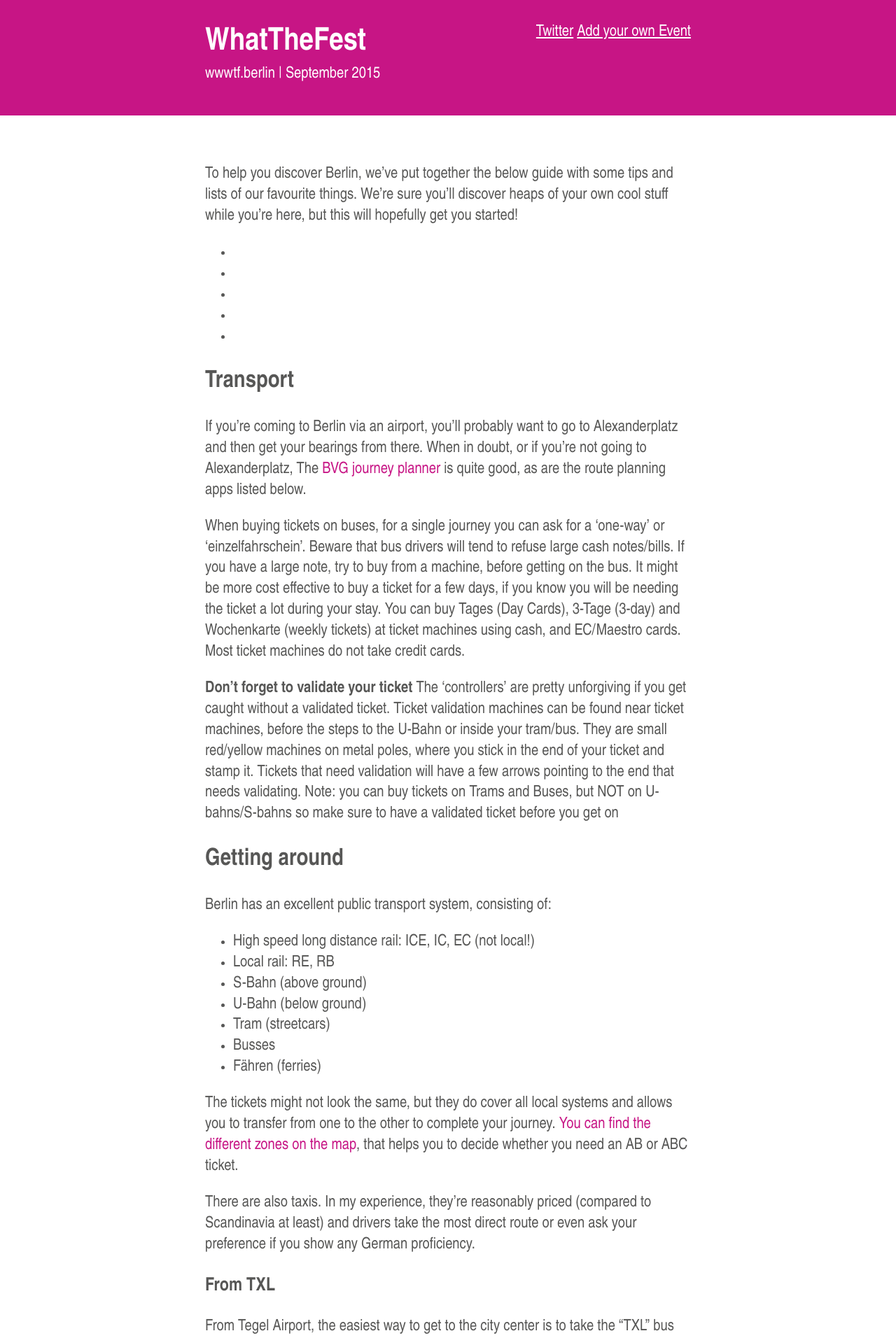
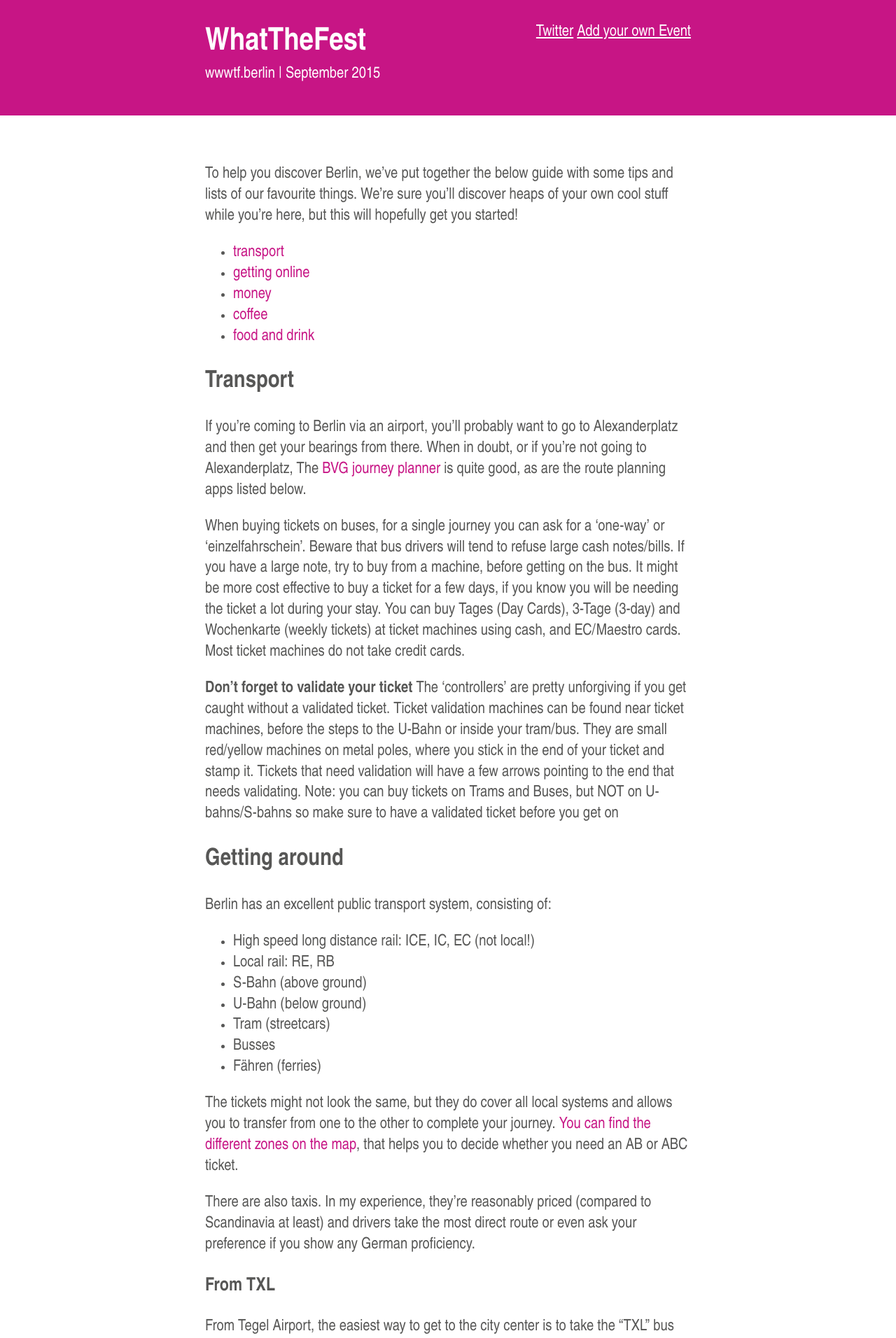
Before and after one commit to jsconf/wwwtf.berlin, a Jekyll site: the page built from welcome/index.md, in a window 1280 px wide. Shown: the top 1912 px of the page at 70% size. Built offline with Jekyll 4.4.1, drawn with Linux system fonts in a browser that asks for light colours.

Commit message:
Fix welcome link color

```diff
--- a/welcome/index.md
+++ b/welcome/index.md
@@ -9,11 +9,11 @@ cool stuff while you're here, but this will hopefully get you started!
 
 <a name="top"></a>
 <ul>
-<li><a class="eventlist-element__link" href="#transport">transport</a></li>
-<li><a class="eventlist-element__link" href="#gettingonline">getting online</a></li>
-<li><a class="eventlist-element__link" href="#money">money</a></li>
-<li><a class="eventlist-element__link" href="#coffee">coffee</a></li>
-<li><a class="eventlist-element__link" href="#fooddrink">food and drink</a></li>
+<li><a href="#transport">transport</a></li>
+<li><a href="#gettingonline">getting online</a></li>
+<li><a href="#money">money</a></li>
+<li><a href="#coffee">coffee</a></li>
+<li><a href="#fooddrink">food and drink</a></li>
 </ul>
 
 ## <a name="transport"></a>Transport
```
